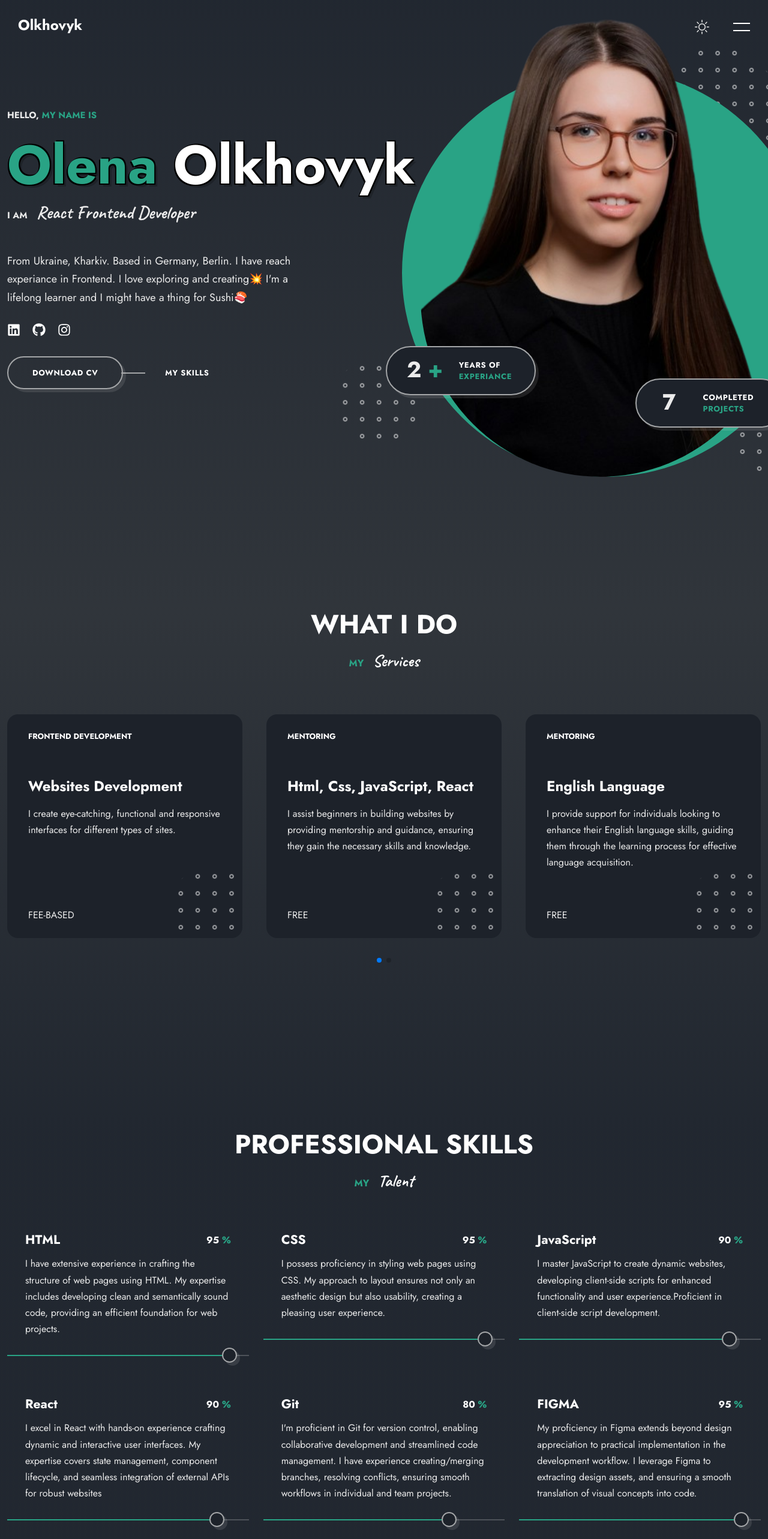
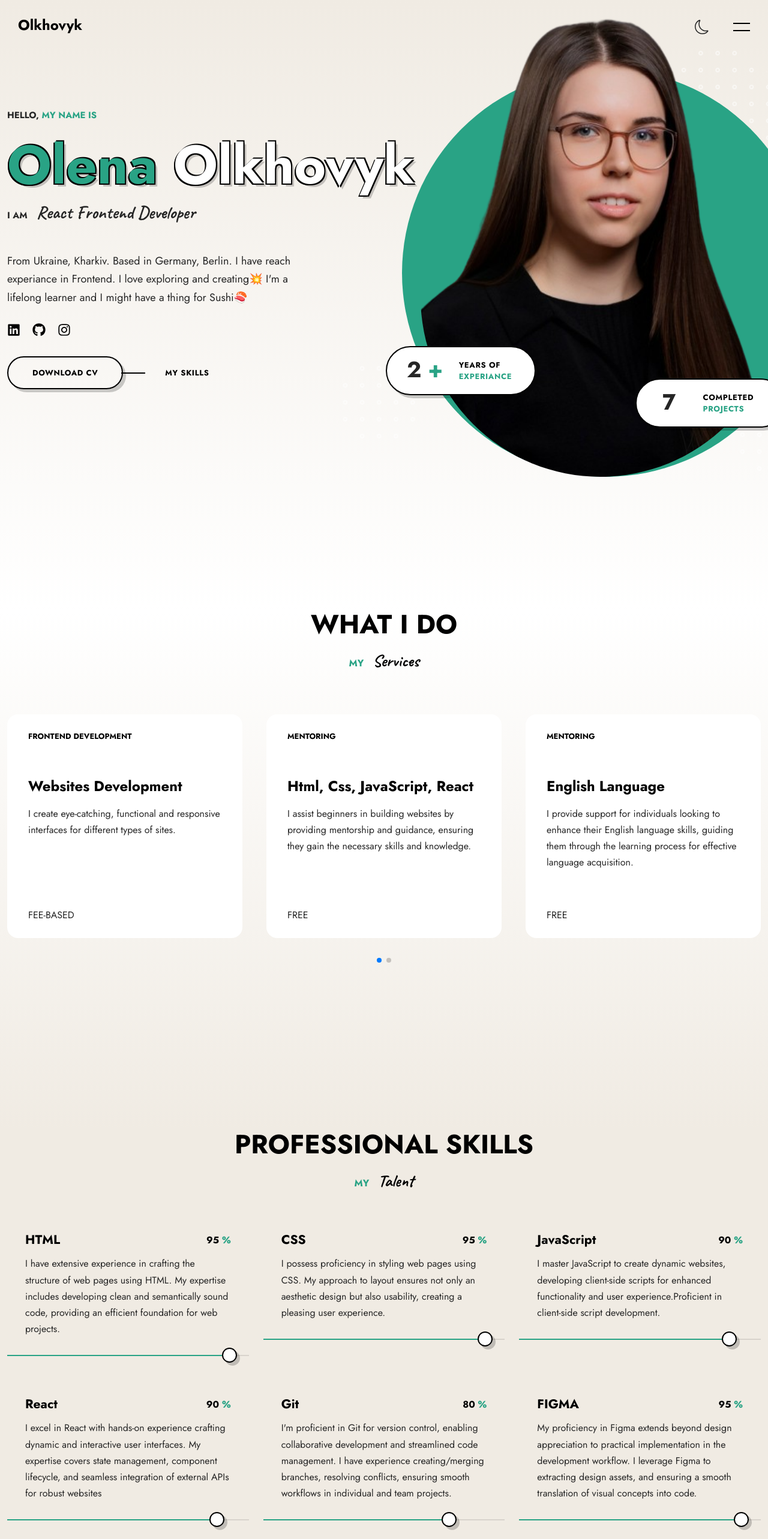
Before and after one commit to Olena-Olkhovyk/my-portfolio, a React (Create React App) app: page / in a window 1280 px wide. Shown: the top 2566 px of the page at 60% size. Built offline with nearby package versions, Linux system fonts and the light colour scheme.

Commit message:
Change theme

```diff
--- a/src/App.css
+++ b/src/App.css
@@ -57,3 +57,27 @@
 
   --transition: cubic-bezier(0.3, 0, 0.3, 1);
 }
+
+/* #LIGHT THEME */
+.lightTheme {
+  --title-color: #000;
+  --text-color: #262626;
+  --bg-color: #f0ebe3;
+  --bg-color-alt: #fff;
+  --container-color: #fff;
+  --border-color: #000;
+
+  --shadow: 5px 5px rgb(0 0 0/20%);
+}
+
+.skillsBar {
+  background-color: rgba(255, 255, 255, 0.2);
+}
+
+.lightTheme .skillsBar {
+  background-color: rgba(0, 0, 0, 0.1);
+}
+
+.lightTheme .skillsPercentage {
+  background: var(--border-color);
+}
--- a/src/components/Header/Header.jsx
+++ b/src/components/Header/Header.jsx
@@ -8,6 +8,7 @@ import { animateScroll } from "react-scroll";
 const Header = () => {
   const [showMenu, setShowMenu] = useState(false);
   const [scrollNav, setScrollNav] = useState(false);
+  const [theme, setTheme] = useState("lightTheme");
 
   const scrollTop = () => {
     animateScroll.scrollToTop();
@@ -21,6 +22,14 @@ const Header = () => {
     }
   };
 
+  const toggleTheme = () => {
+    if (theme === "lightTheme") {
+      setTheme("darkTheme");
+    } else {
+      setTheme("lightTheme");
+    }
+  };
+
   useEffect(() => {
     window.addEventListener("scroll", changeNav);
   }, []);
@@ -28,6 +37,10 @@ const Header = () => {
   useEffect(() => {
     document.body.classList.toggle("no-scroll", showMenu);
   }, [showMenu]);
+
+  useEffect(() => {
+    document.documentElement.className = theme;
+  }, [theme]);
   return (
     <header
       className={`${classes.header} ${scrollNav ? classes.scrollHeader : ""} `}
@@ -87,8 +100,8 @@ const Header = () => {
           </div>
         </div>
         <div className={classes.navBtns}>
-          <div className={classes.themeToggle}>
-            <BsSun />
+          <div className={classes.themeToggle} onClick={toggleTheme}>
+            {theme === "lightTheme" ? <BsMoon /> : <BsSun />}
           </div>
 
           <div
--- a/src/components/Skills/Skills.jsx
+++ b/src/components/Skills/Skills.jsx
@@ -19,7 +19,7 @@ const Skills = () => {
                 </span>
               </div>
               <p className={classes.skillsDescription}>{description}</p>
-              <div className={classes.skillsBar}>
+              <div className="skillsBar">
                 <span
                   className={classes.skillsPercentage}
                   style={{ width: `${percentage}%` }}
--- a/src/components/Skills/Skills.module.css
+++ b/src/components/Skills/Skills.module.css
@@ -44,10 +44,6 @@
   height: 2px;
 }
 
-.skillsBar {
-  background-color: rgba(255, 255, 255, 0.2);
-}
-
 .skillsPercentage {
   display: block;
   background-color: var(--primary-color);
```
